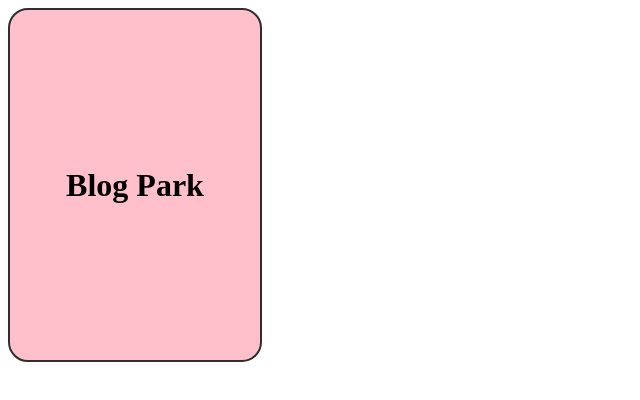
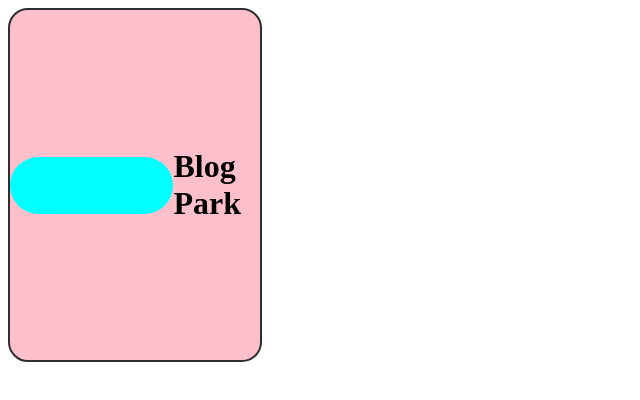
Before and after one commit to ParkGiraffe/giraffe-park-hub, a Next.js app: page / in a window 1280 px wide. Shown: the top 400 px of the page, without its empty margins (0-640 px from the left). Built offline with nearby package versions, Linux system fonts and the light colour scheme.

Commit message:
LinkButton 제작 중

```diff
--- a/src/components/LinkButton.tsx
+++ b/src/components/LinkButton.tsx
@@ -0,0 +1,14 @@
+import styled from "styled-components";
+
+const ButtonContainer = styled.div`
+  background-color: cyan;
+  width: 260px;
+  height: 57px;
+  border-radius: 50px;
+`;
+
+const LinkButton = () => {
+  return <ButtonContainer></ButtonContainer>;
+};
+
+export default LinkButton;
--- a/src/components/Section.tsx
+++ b/src/components/Section.tsx
@@ -1,9 +1,11 @@
 import ParkText from "./ParkText";
 import Frame from "./Frame";
+import LinkButton from "./LinkButton";
 
 const Section = () => {
   return(
     <Frame>
+      <LinkButton />
       <ParkText>Blog Park</ParkText>
     </Frame>
   )
```
